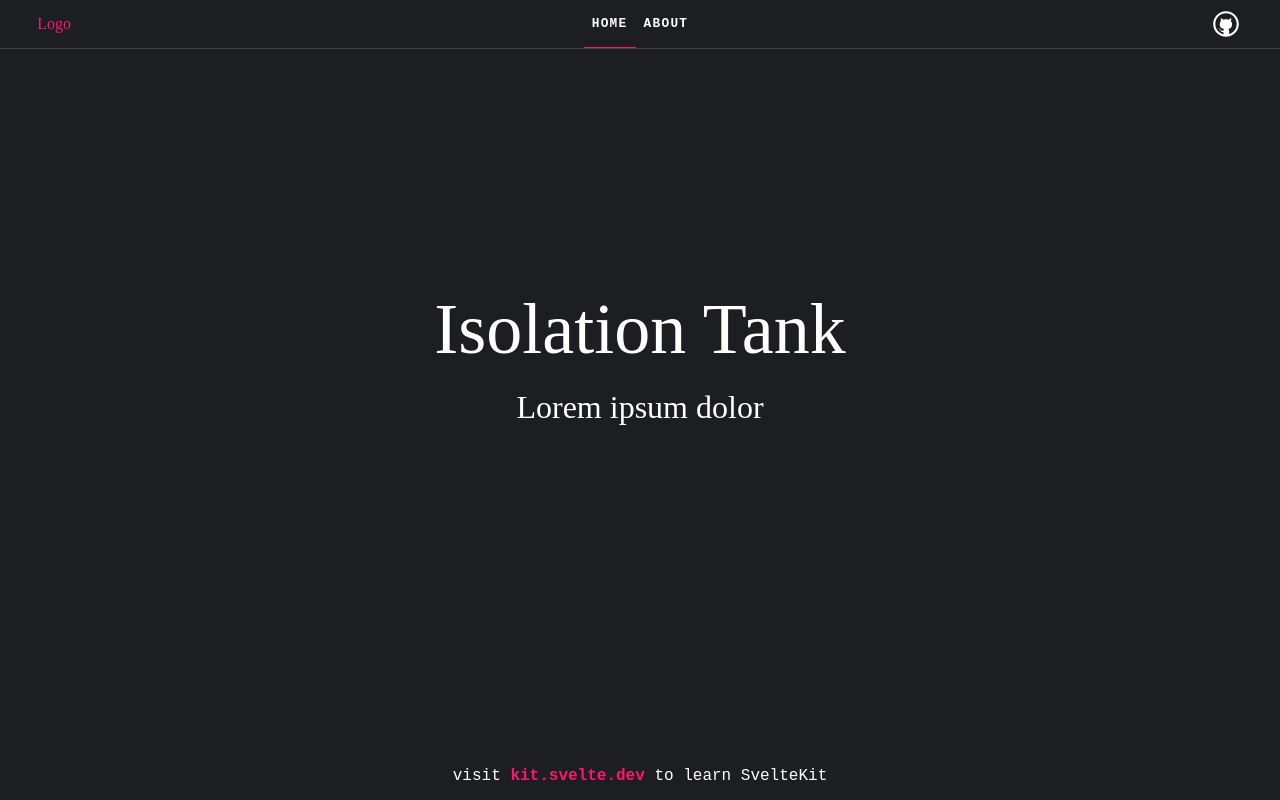
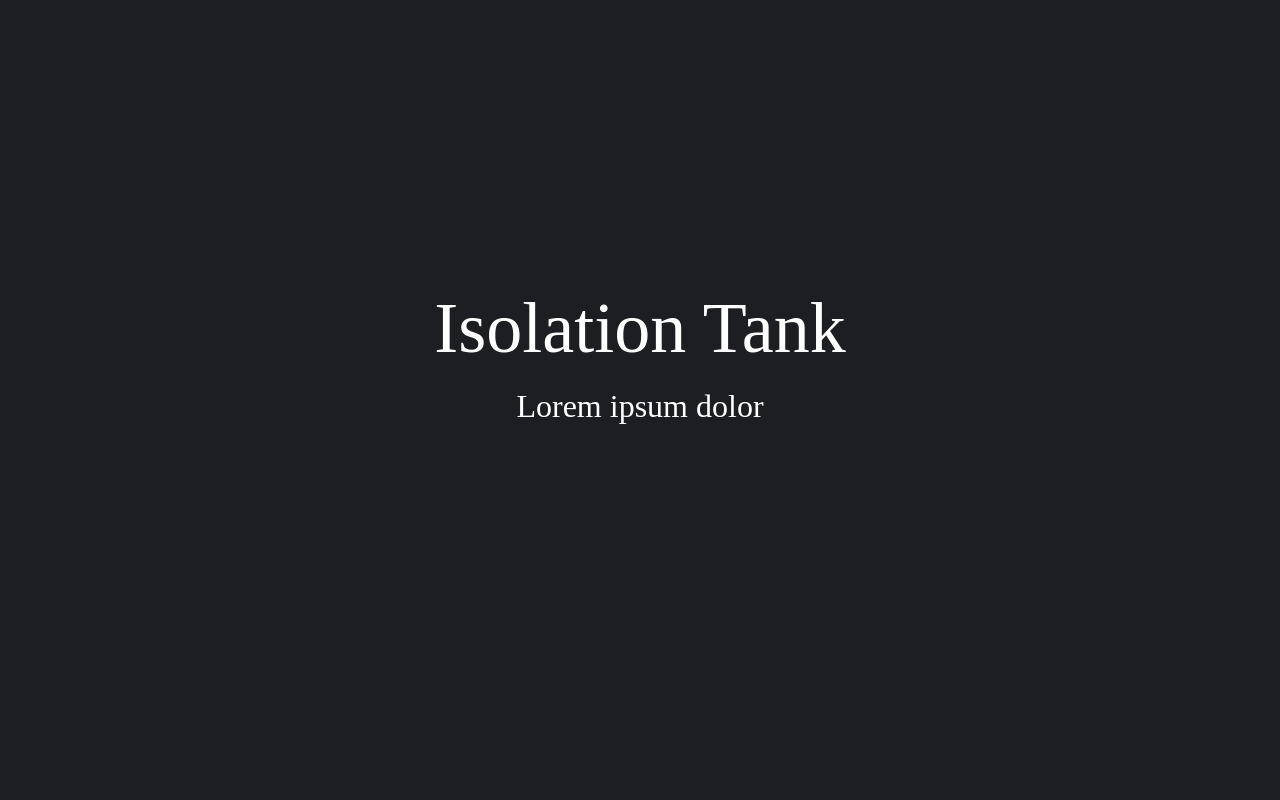
Before and after one commit to miamiultras/isolationtank, a SvelteKit app: page / in a window 1280 px wide. Built offline with nearby package versions, Linux system fonts and the light colour scheme; a web font is replaced by a local one.

Commit message:
refactor and simplify layout

```diff
--- a/src/routes/+layout.svelte
+++ b/src/routes/+layout.svelte
@@ -1,54 +1,26 @@
 <script>
-	import Header from './Header.svelte';
 	import './styles.css';
 </script>
 
 <div class="app">
-	<Header />
-
 	<main>
 		<slot />
 	</main>
-
-	<footer>
-		<p>visit <a href="https://kit.svelte.dev">kit.svelte.dev</a> to learn SvelteKit</p>
-	</footer>
 </div>
 
 <style>
 	.app {
 		display: flex;
 		flex-direction: column;
-		min-height: 100vh;
+		height: 100vh;
+		margin: 0;
+		padding: 0;
 	}
 
 	main {
 		flex: 1;
-		display: flex;
-		flex-direction: column;
 		width: 100%;
-		max-width: 64rem;
-		margin: 0 auto;
-		box-sizing: border-box;
-	}
-
-	footer {
-		display: flex;
-		flex-direction: column;
-		justify-content: center;
-		align-items: center;
-		padding: 12px;
-		font-family: 'Courier New', Courier, monospace;
-		text-align: center;
-	}
-
-	footer a {
-		font-weight: bold;
-	}
-
-	@media (min-width: 480px) {
-		footer {
-			padding: 12px 0;
-		}
+		margin: 0;
+		padding: 0;
 	}
 </style>
```
